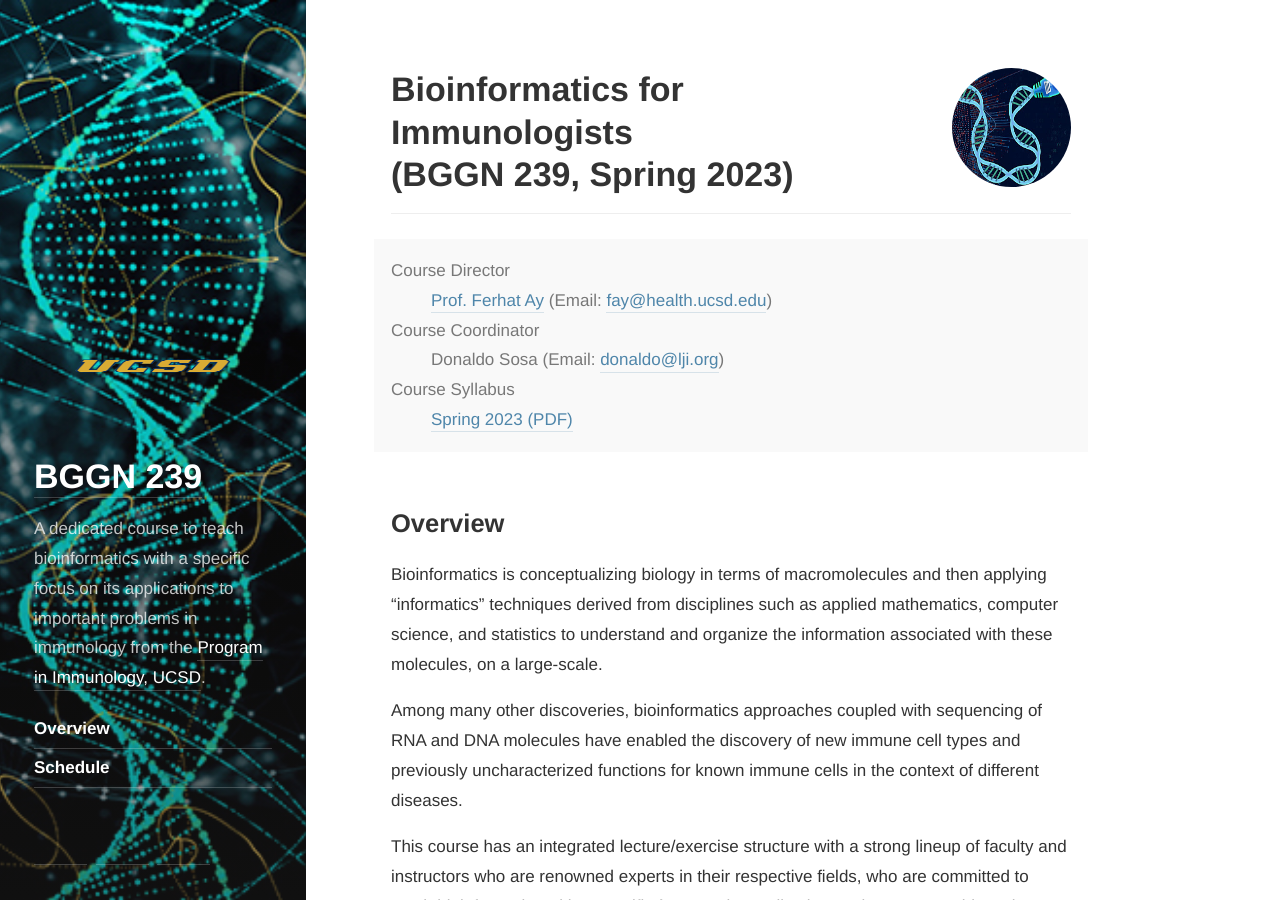
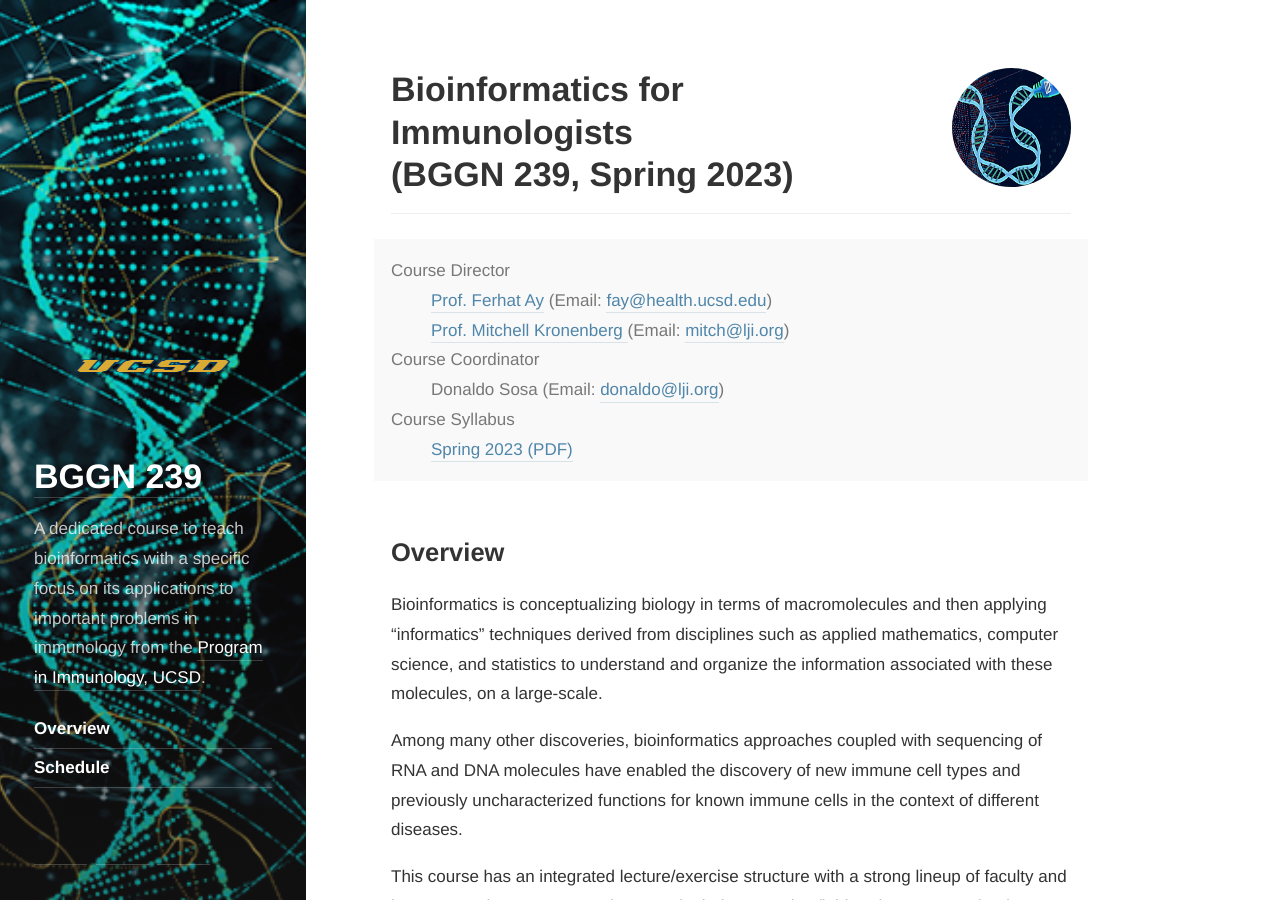
Before and after one commit to ay-lab/BGGN239Spring2025, a Jekyll site: the page built from index.md, in a window 1280 px wide and 900 px high. Built offline with Jekyll 4.4.1, drawn with Linux system fonts in a browser that asks for light colours.

Commit message:
Update authors.yml

```diff
--- a/_data/authors.yml
+++ b/_data/authors.yml
@@ -2,16 +2,15 @@
 # Must be the same as `author` in `_config.yml`.
 # Change `barry` to your shortname (used in the front matter to set a page's author, e.g. `author: ileena`).
 Ferhat:
-  name:              Mitchell Kronenberg
-  email:             <mitch@lji.org>
   name:              Ferhat Ay
-  email:             <fay@health.ucsd.edu>
+  email:             <fay@ucsd.health.edu>
 
   # Used at the bottom of each page and at the top of the `about` layout
   # Markdown enabled, can use multiple paragraphs (enabled by `|`)
   about: |
     Course Director
     : [Prof. Ferhat Ay](https://www.lji.org/labs/ay/) (Email: <fay@health.ucsd.edu>)
+    : [Prof. Mitchell Kronenberg ](https://www.lji.org/labs/kronenberg/) (Email: <mitch@lji.org>)
 
     Course Coordinator
     : Donaldo Sosa (Email: <donaldo@lji.org>)
```
